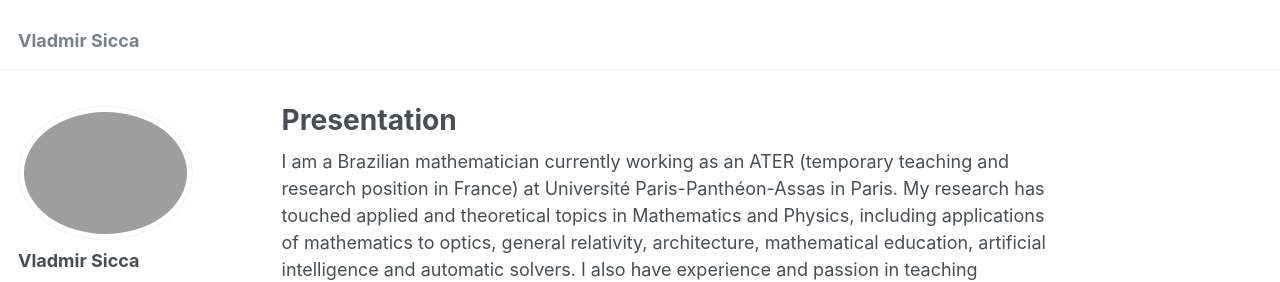
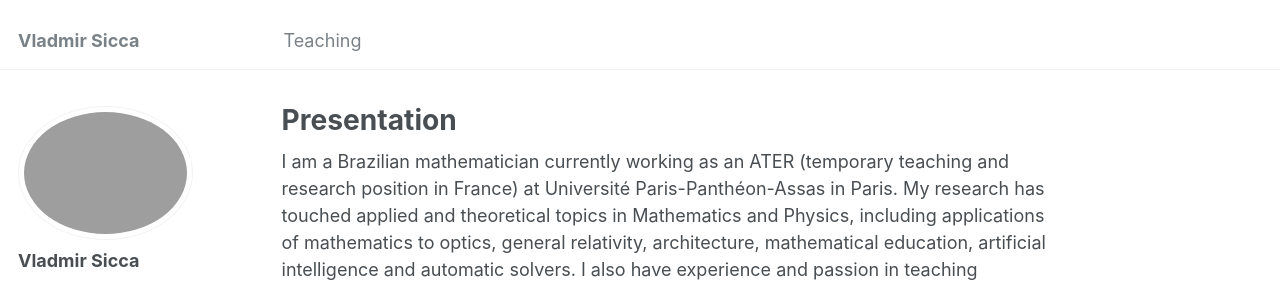
Before and after one commit to vladmirsicca/vladmirsicca.github.io, a Jekyll site: the page built from _pages/about.md, in a window 1280 px wide. Shown: the top 282 px of the page. Built offline with Jekyll 4.4.1, drawn with Linux system fonts in a browser that asks for light colours.

Commit message:
Update navigation.yml
Add back Teaching in the header.

```diff
--- a/_data/navigation.yml
+++ b/_data/navigation.yml
@@ -11,8 +11,8 @@ main:
   - title: # "Talks"
     url: # /talks/
 
-  - title: # "Teaching"
-    url: # /teaching/
+  - title: "Teaching"
+    url: /teaching/
 
   - title: # "Portfolio"
     url: # /portfolio/
```
